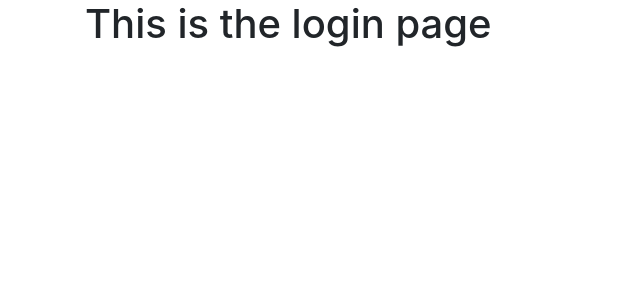
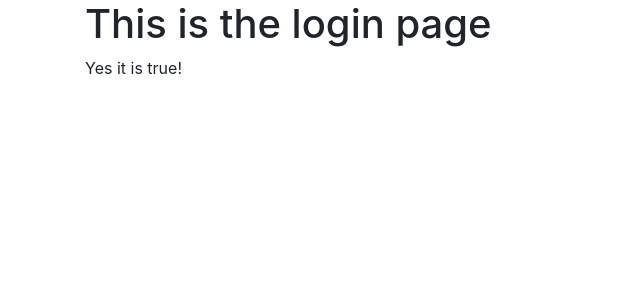
Before and after one commit to Temberlane/hangtime, a Flask app: page /login in a window 1280 px wide. Shown: the part 56-356 px from the top of the page, without its empty margins (0-640 px from the left). Run offline with Flask 3, Linux system fonts and the light colour scheme; some libraries are stand-ins or nearby versions.

Commit message:
added templates

```diff
--- a/website/auth.py
+++ b/website/auth.py
@@ -4,7 +4,7 @@ auth = Blueprint('auth', __name__)
 
 @auth.route('/login')
 def login():
-    return render_template("login.html")
+    return render_template("login.html", boolean=True)
 
 @auth.route('/logout')
 def logout():
--- a/website/templates/login.html
+++ b/website/templates/login.html
@@ -1,4 +1,7 @@
 {% extends "base.html" %} {% block title %}Login{% endblock %}
 {% block content %}
 <h1>This is the login page</h1>
+{% if boolean == True %}
+Yes it is true!
+{% endif %}
 {% endblock %}
```
